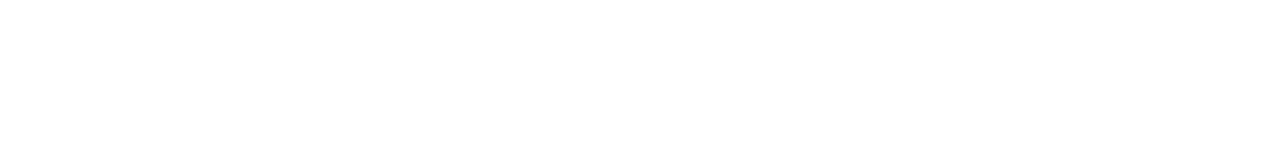
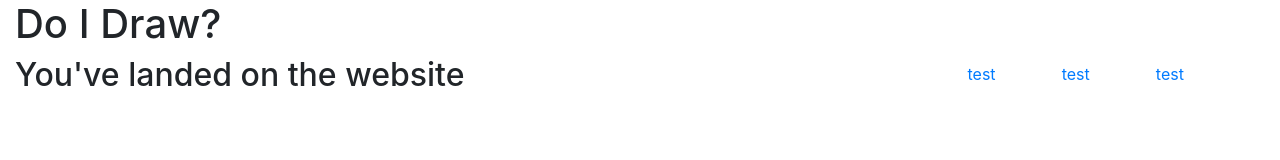
Before and after one commit to Code-Institute-Submissions/JfJohnston-milestone-project-2, a plain HTML site: page index.html in a window 1280 px wide. Drawn offline with nearby package versions, Linux system fonts and the light colour scheme.

Commit message:
working on structure of template for site

```diff
--- a/index.html
+++ b/index.html
@@ -6,10 +6,39 @@
     <meta http-equiv="X-UA-Compatible" content="ie=edge">
     <title>Do I Draw?</title>
     <link rel="stylesheet" href="https://stackpath.bootstrapcdn.com/bootstrap/4.3.1/css/bootstrap.min.css" integrity="sha384-ggOyR0iXCbMQv3Xipma34MD+dH/1fQ784/j6cY/iJTQUOhcWr7x9JvoRxT2MZw1T" crossorigin="anonymous">
-    <link rel="stylesheet" href="./sources/main.css">
+    <link rel="stylesheet" href="./sources/Style sheets/main.css">
 
 </head>
 <body>
+    <header>
+        <div class="row container-fluid">
+            <div class="col-9 title">
+                <h1>Do I Draw?</h1>
+                <h2>You've landed on the website</h2>
+            </div>
+            <nav class="col-3">
+                <ul class="row align-bottom container-fluid">
+                    <li class="col-12 col-md-4"><a href="">test</a></li>
+                    <li class="col-12 col-md-4"><a href="">test</a></li>
+                    <li class="col-12 col-md-4"><a href="">test</a></li>
+                </ul>
+            </nav>
+        </div>
+    </header>
+    <div class="row">
+        <main class="col-12 col-sm-9">
 
+        </main>
+        <aside class="col-sm-3">
+
+        </aside>
+    </div>
+    <footer>
+<div class="row">
+    <div class="col-4"></div>
+    <div class="col-4"></div>
+    <div class="col-4"></div>
+</div>
+    </footer>
 </body>
 </html>
--- /dev/null
+++ b/sources/Style sheets/main.css
@@ -0,0 +1,8 @@
+.align-bottom {
+    position: absolute;
+    bottom: 0;
+}
+
+nav>ul>li{
+    list-style-type: none;
+}
```
Also changed, not shown: sources/Style sheets/babg.css (added), sources/main.css (deleted).
